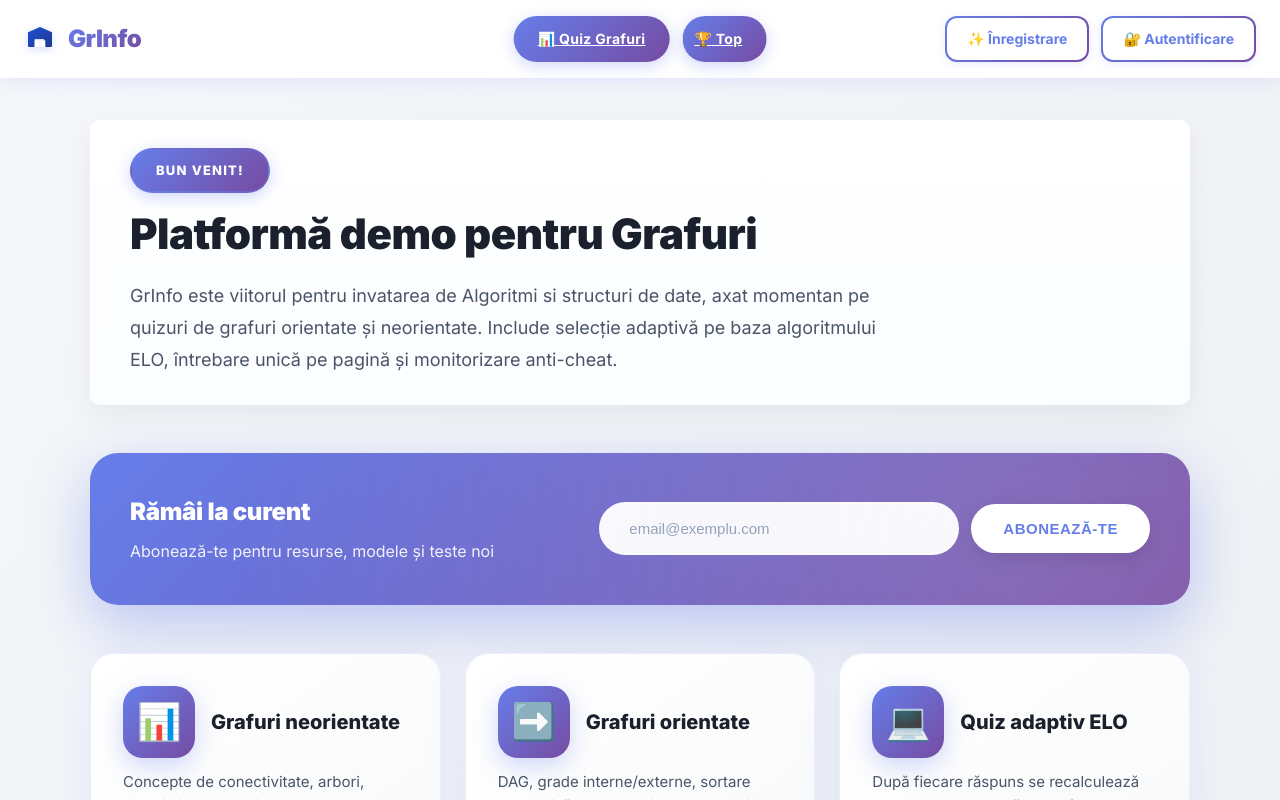
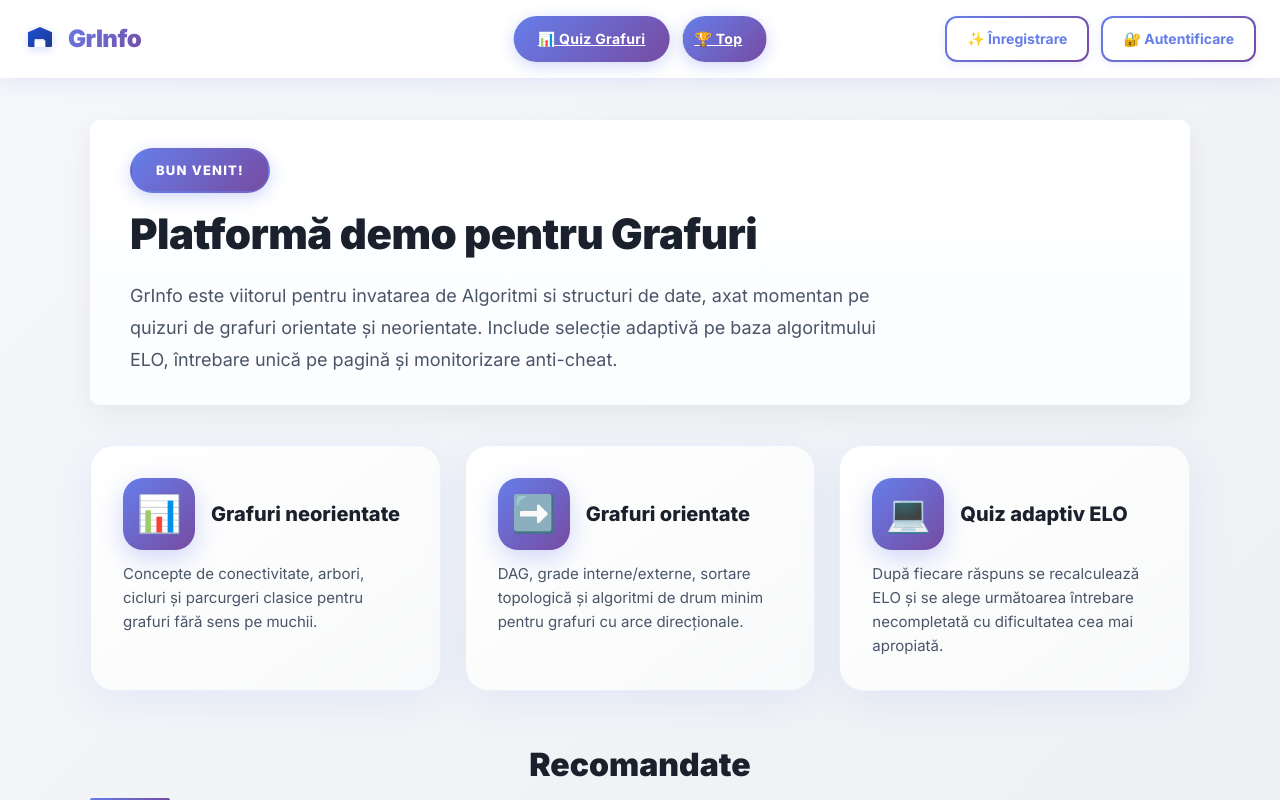
Before and after one commit to LetMeCode01/GrInfo, a React app in the folder frontend/: page / in a window 1280 px wide. Shown: the top 800 px of the page. Built offline with nearby package versions, Linux system fonts and the light colour scheme; the HTML template or start-up script is replaced by a standard one.

Commit message:
Removed newsletter

```diff
--- a/frontend/src/Home.jsx
+++ b/frontend/src/Home.jsx
@@ -168,34 +168,6 @@ export default function Home() {
         </p>
       </section>
 
-      <section className="newsletter-section">
-        <div className="newsletter-card">
-          <div>
-            <strong>Rămâi la curent</strong>
-            <div className="muted">
-              Abonează-te pentru resurse, modele și teste noi
-            </div>
-          </div>
-          <form className="newsletter-form" onSubmit={handleSubscribe}>
-            <input
-              aria-label="Adresa de email"
-              className="newsletter-input"
-              placeholder="email@exemplu.com"
-              type="email"
-              value={email}
-              onChange={(e) => setEmail(e.target.value)}
-            />
-            <button
-              className="cta-primary"
-              type="submit"
-              disabled={isLoading}
-            >
-              {isLoading ? "Se procesează..." : "Abonează-te"}
-            </button>
-          </form>
-        </div>
-      </section>
-
       <section className="subjects-section">
         <div className="subject-grid">
           <div className="subject-card">
```
